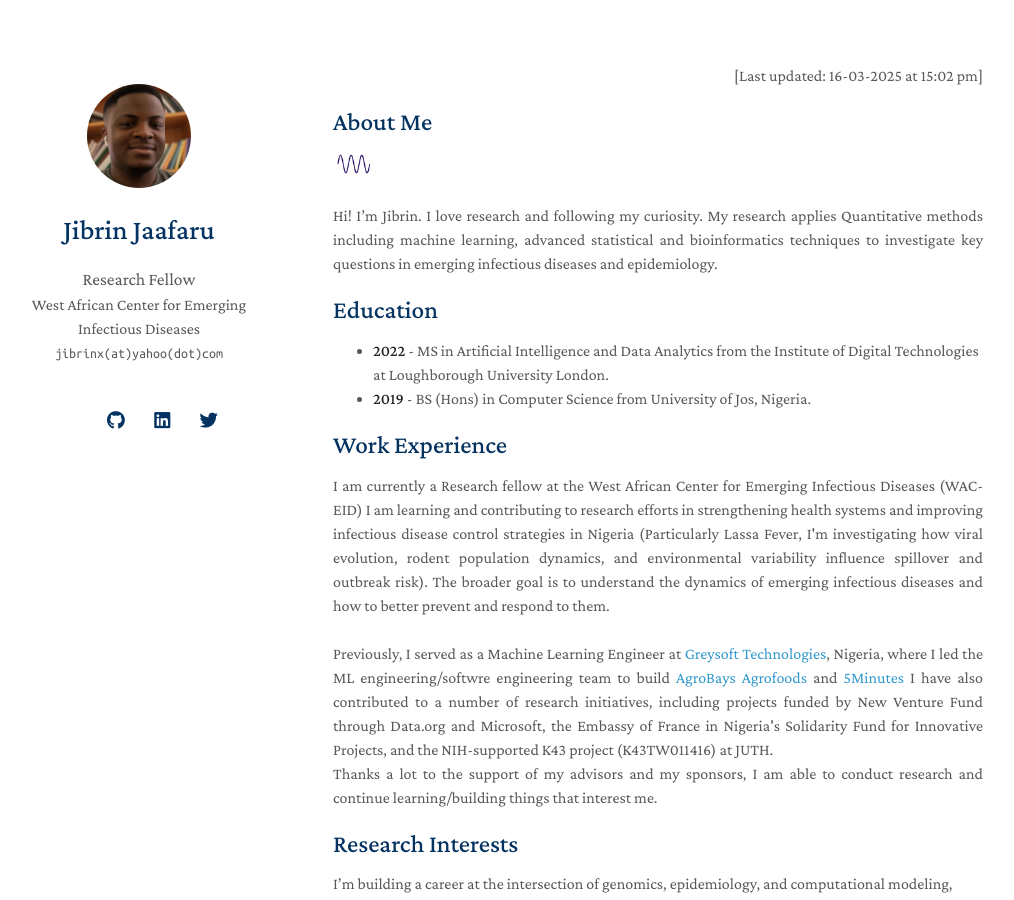
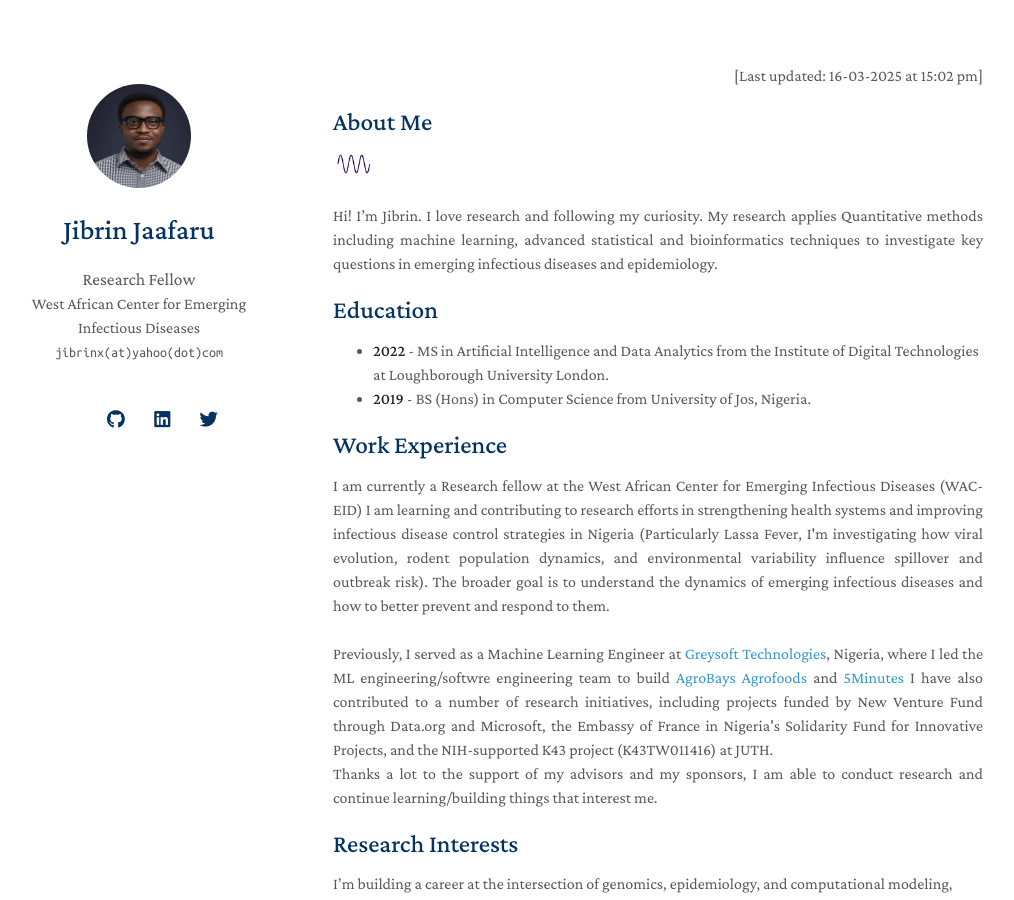
Before and after one commit to jibrinx/jibrinx.github.io, a Jekyll site: the page built from index.md, in a window 1280 px wide and 900 px high. Shown: the whole window, without its empty margins (137-1151 px from the left). Built offline with Jekyll 4.4.1, drawn with Linux system fonts in a browser that asks for light colours; nearby versions of some CDN libraries; a style sheet for code colours, icons or effects is not loaded.

Commit message:
Update _config.yml

```diff
--- a/_config.yml
+++ b/_config.yml
@@ -21,7 +21,7 @@ twitter: https://twitter.com/jibrinx
 
 # Images (e.g., your profile picture and your website's favicon)
 # "favicon" and "favicon_dark" are used for the light and dark modes, respectively.
-avatar: ./assets/img/dpj.png
+avatar: ./assets/img/jibrin.jpg
 favicon: ./assets/img/favicon.png
 favicon_dark: ./assets/img/favicon.png
 
```
